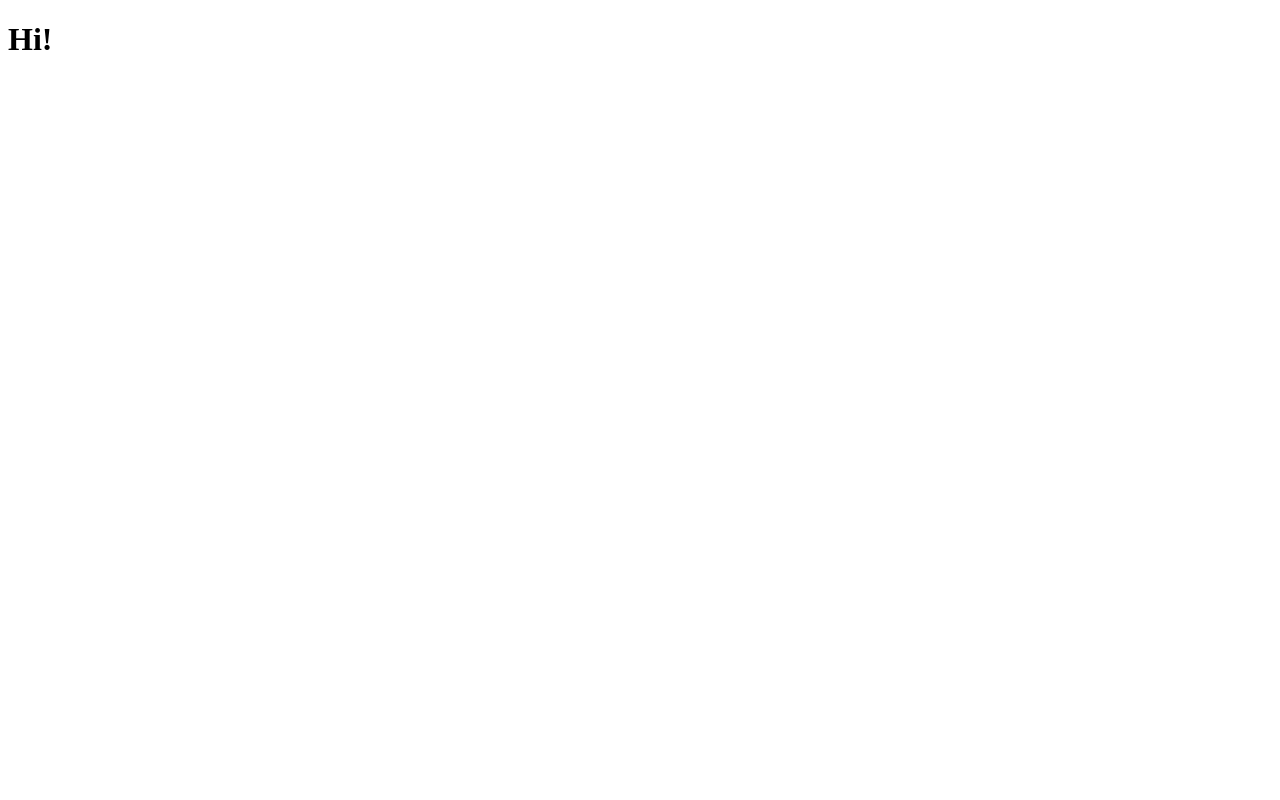
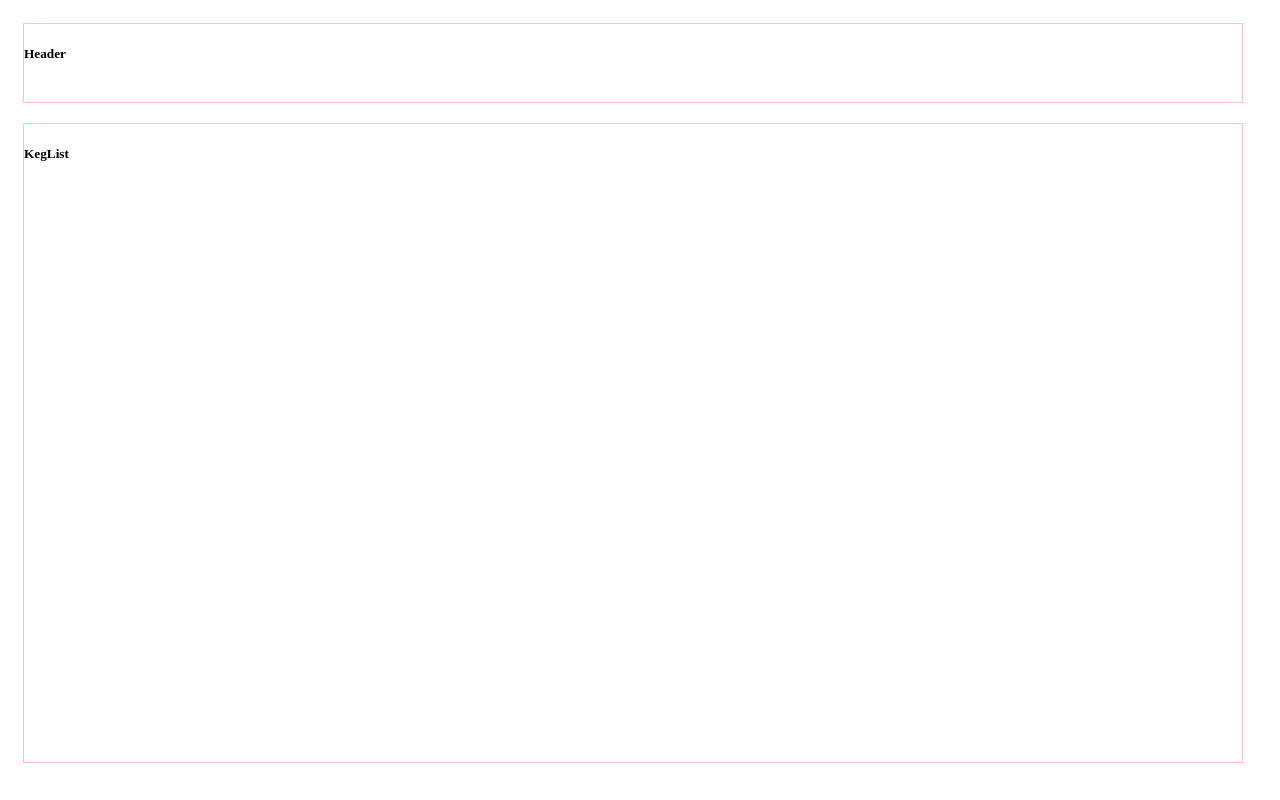
Before and after one commit to kentpmckinney/epi-tap-room, a React (Create React App) app: page / in a window 1280 px wide. Built offline with nearby package versions, Linux system fonts and the light colour scheme.

Commit message:
add basic components to app

```diff
--- a/src/components/App.jsx
+++ b/src/components/App.jsx
@@ -1,10 +1,15 @@
 import React from 'react';
+import Header from './Header/Header';
+import KegList from './KegList/KegList';
 import './App.scss';
 
 const App = () => {
   return (
     <div className="App">
-      <h1>Hi!</h1>
+      <div className="appgrid">
+        <div className="header"><Header /></div>
+        <div className="keglist"><KegList /></div>
+      </div>
     </div>
   );
 }
--- a/src/components/App.scss
+++ b/src/components/App.scss
@@ -1,3 +1,23 @@
 .App {
 
+  .appgrid {
+    display: grid;
+    grid-template-columns: 1fr;
+    grid-template-rows: 1fr 8fr;
+    grid-gap: 20px;
+    height: calc(100vh - 60px);
+    width: calc(100vw - 60px);
+    padding: 15px;
+  }
+
+  .header {
+    grid-area: 1 / 1 / 1 / 2;
+    border: 1px solid pink;
+  }
+
+  .keglist {
+    grid-area: 2 / 1 / 2 / 2;
+    border: 1px solid pink;
+  }
+
 }
--- /dev/null
+++ b/src/components/Header/Header.jsx
@@ -0,0 +1,12 @@
+import React from 'react';
+import './Header.scss';
+
+const Header = () => {
+  return (
+    <div className="Header">
+      <h5>Header</h5>
+    </div>
+  );
+}
+
+export default Header;
--- /dev/null
+++ b/src/components/KegList/KegList.jsx
@@ -0,0 +1,12 @@
+import React from 'react';
+import './KegList.scss';
+
+const KegList = () => {
+  return (
+    <div className="KegList">
+      <h5>KegList</h5>
+    </div>
+  );
+}
+
+export default KegList;
```
Also changed, not shown: src/components/Keg/Keg.jsx (added, +12 -0 lines), src/components/Header/Header.scss (added), src/components/Keg/Keg.scss (added), src/components/KegList/KegList.scss (added), 1 other file (tests, documents, lock files or other folders).
